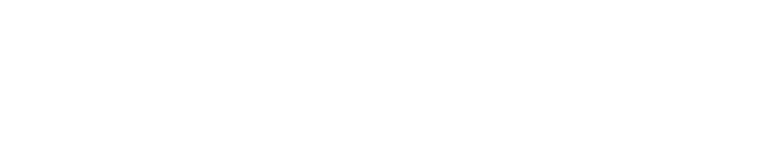
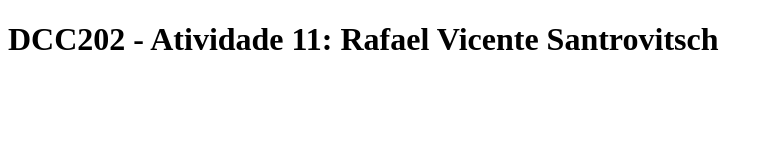
Before and after one commit to ufjf-dcc202/ufjf-dcc202-2023-3-b-atv11-r-santrovitsch, a plain HTML site: page index.html in a window 1280 px wide. Shown: the whole page, without its empty margins (0-773 px from the left). Drawn offline with Linux system fonts and the light colour scheme.

Commit message:
Adicionei titulo ao index

```diff
--- a/index.html
+++ b/index.html
@@ -3,11 +3,11 @@
 <head>
     <meta charset="UTF-8">
     <meta name="viewport" content="width=device-width, initial-scale=1.0">
-    <title>Document</title>
+    <title>DCC202 - Atividade 11: Rafael Vicente Santrovitsch</title>
 </head>
 <body>
     <main>
-        <h1></h1>
+        <h1>DCC202 - Atividade 11: Rafael Vicente Santrovitsch</h1>
         <p></p>
     </main>
     <script></script>
```
